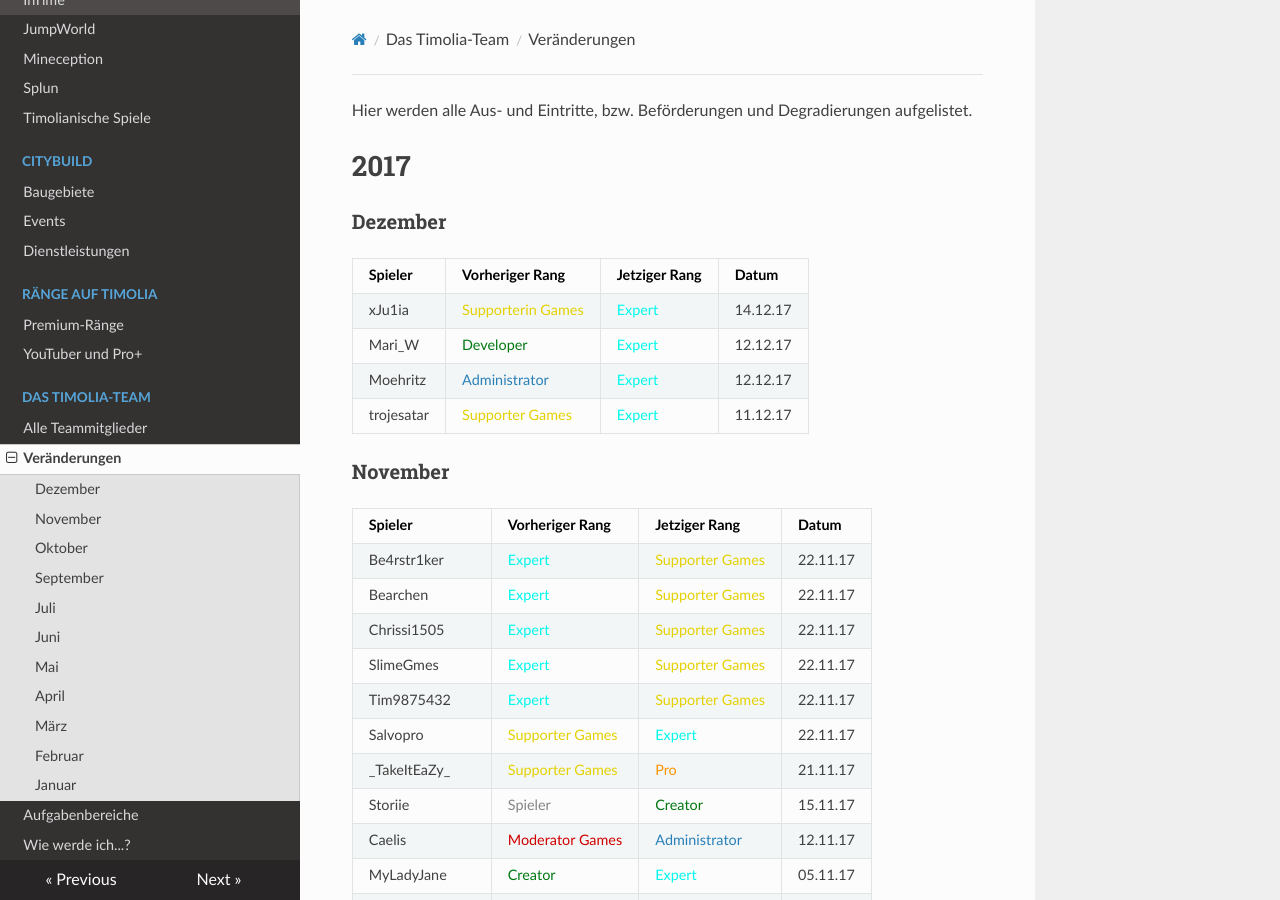
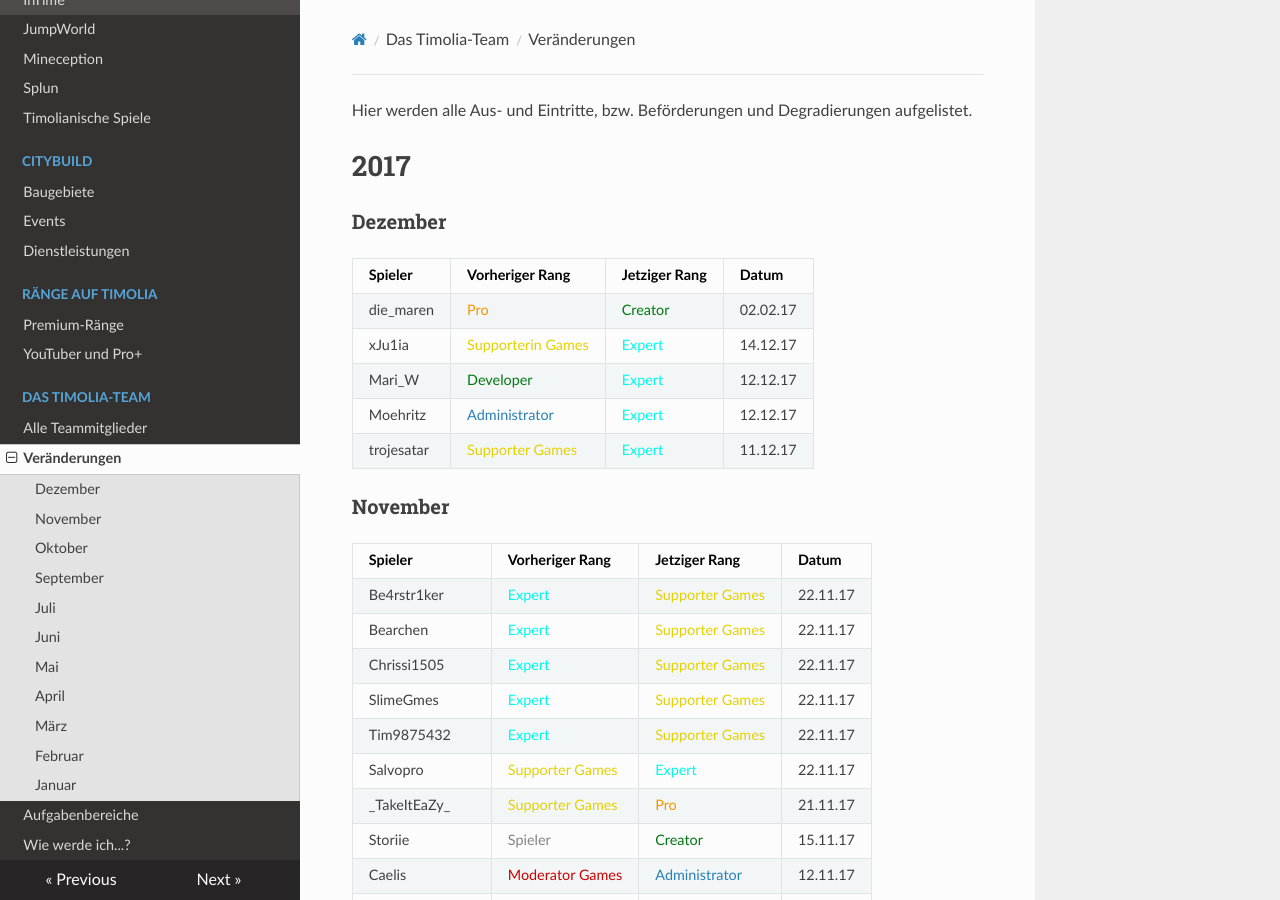
Before and after one commit to TimoliaDE/HowTo, an MkDocs documentation site: the page built from docs/team/changes.md, in a window 1280 px wide and 900 px high. Built offline with MkDocs 1.6.1, drawn with Linux system fonts in a browser that asks for light colours; nearby versions of some CDN libraries; old or Windows-style settings are respelled for this version of MkDocs.

Commit message:
Update changes.md

```diff
--- a/docs/team/changes.md
+++ b/docs/team/changes.md
@@ -5,6 +5,7 @@ Hier werden alle Aus- und Eintritte, bzw. Beförderungen und Degradierungen aufg
 ###<strong>Dezember</strong>
 | Spieler | Vorheriger Rang | Jetziger Rang | Datum |
 | ------ | ------ | ------ | ------ |
+| die_maren | <span style="color:#F99500">Pro</span> | <span style="color:#007812">Creator</span> | 02.02.17 |
 |xJu1ia | <span style="color:#E4D100">Supporterin Games</span> | <span style="color:#00F9EC">Expert</span> | 14.12.17 |
 |Mari_W | <span style="color:#007812">Developer</span> | <span style="color:#00F9EC">Expert</span> | 12.12.17 |
 |Moehritz | <span style="color:#2980b9">Administrator</span> | <span style="color:#00F9EC">Expert</span> | 12.12.17 |
```
